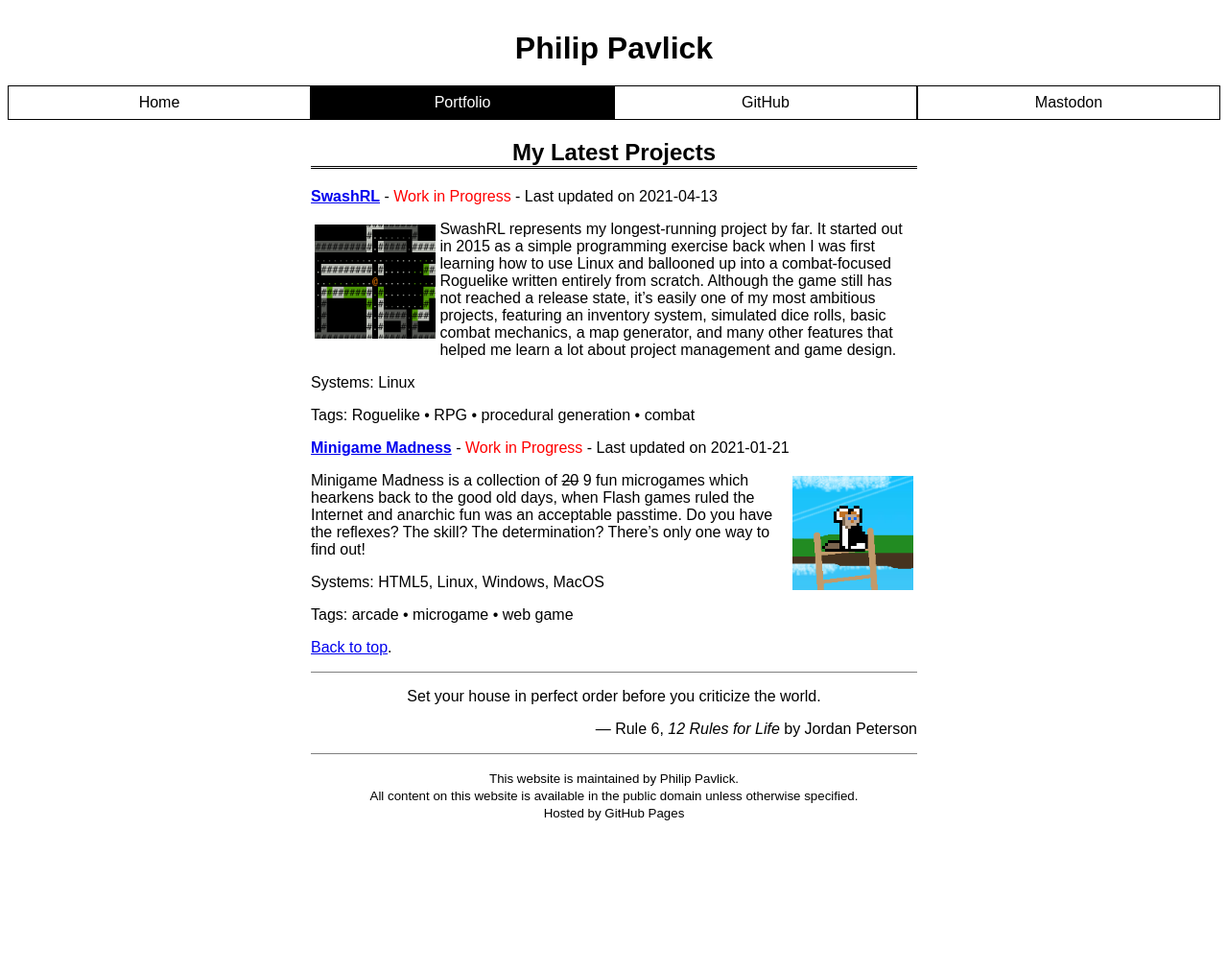
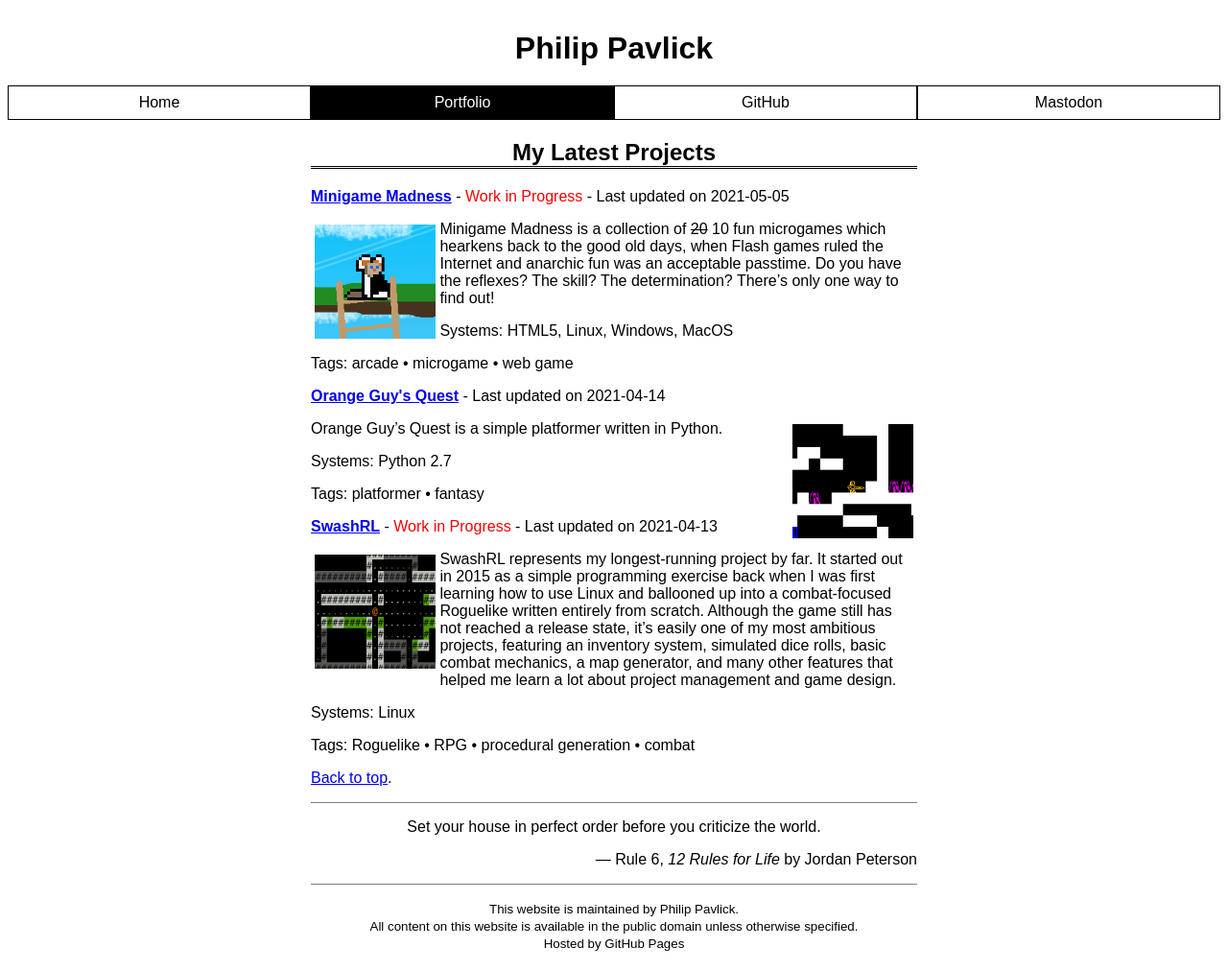
Before and after one commit to swashdev/swashdev.github.io, a Jekyll site: the page built from projects.html, in a window 1280 px wide. Shown: the whole page at 96% size. Built offline with Jekyll 4.4.1, drawn with Linux system fonts in a browser that asks for light colours; before the commit the page ends 900 px from its top, so only the background shows below that.

Commit message:
update Minigame Madness info for v21.18.3-alpha.

```diff
--- /dev/null
+++ b/_posts/2021-04-14-orange-guys-quest.md
@@ -0,0 +1,15 @@
+---
+layout: project
+permalink: /projects/orange-guys-quest/
+spoof_url: /projects/
+title: Orange Guy's Quest
+github: orange-guys-quest
+license: Unlicense
+license_url: https://github.com/swashdev/orange-guys-quest/blob/5dc96d070c20196c49158eed3af43ed72f9c143f/UNLICENSE
+systems: Python 2.7
+tags: platformer fantasy
+thumbnail: /images/thumbnails/orange-guys-quest.png
+preview: /images/orange-guys-quest/screenshot.png
+---
+
+Orange Guy's Quest is a simple platformer written in Python.
--- a/_posts/2021-01-21-minigame-madness.md
+++ b/_posts/2021-05-05-minigame-madness.md
@@ -5,7 +5,7 @@
 spoof_url: /projects/
 license: Mostly Public Domain
 license_link: https://github.com/swashdev/minigame-madness/blob/master/LICENSE
-version: 21.3.4-alpha
+version: 21.18.3-alpha
 github: minigame-madness/
 systems: HTML5, Linux, Windows, MacOS
 tags: arcade microgame web_game wip
@@ -13,7 +13,7 @@
 preview: /images/minigame-madness/screenshot.png
 ---
 
-Minigame Madness is a collection of ~~20~~ 9 fun microgames which hearkens
+Minigame Madness is a collection of ~~20~~ 10 fun microgames which hearkens
 back to the good old days, when Flash games ruled the Internet and anarchic
 fun was an acceptable passtime.  Do you have the reflexes?  The skill?  The
 determination?  There's only one way to find out!
```
